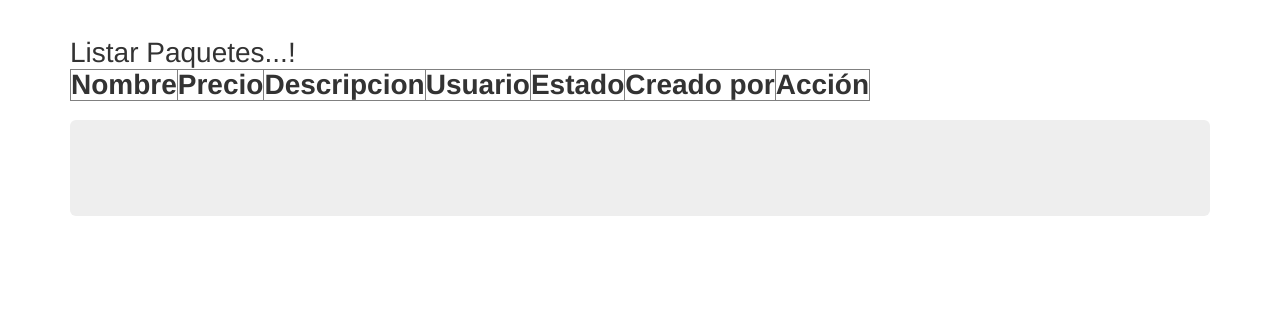
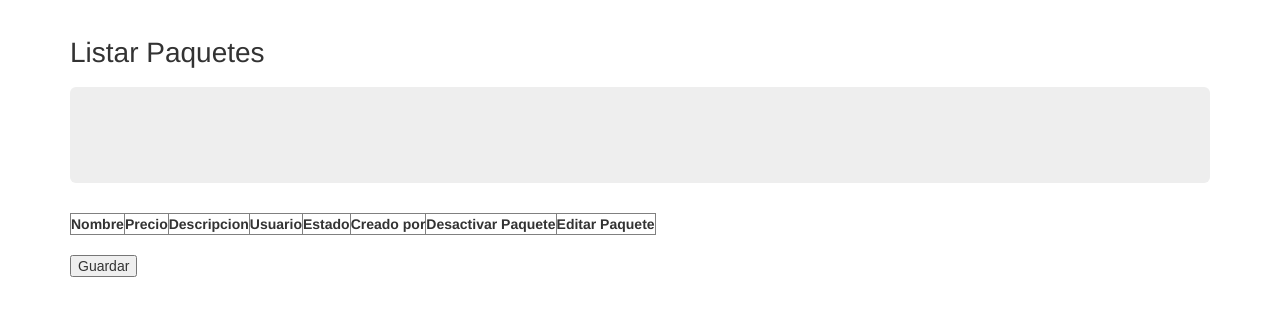
Before and after one commit to Eracleo/ppll, a Django app: page /listarpaquetes/ in a window 1280 px wide. Shown: the part 51-367 px from the top of the page. Run offline with Django 3.2, Linux system fonts and the light colour scheme; data that the repository does not hold is empty; parts of the project's set-up code (start-up, migrations or seed data) failed here and were passed over; some libraries are stand-ins or nearby versions.

Commit message:
Update listarpaquetes.html
Se modificó listarpaquetes.html para editar el formulario, y desactivar los paquetes

```diff
--- a/pyllik/templates/layout/listarpaquetes.html
+++ b/pyllik/templates/layout/listarpaquetes.html
@@ -1,5 +1,9 @@
 {% extends "layout/base.html" %}
-{% block title %}Listar Paquetes...!
+{% block title %}
+Listar Paquetes
+{% endblock %}
+
+{% block content %}
 
 	<table border="1">
       <tr>
@@ -9,7 +13,8 @@
                         <td><b>Usuario</b></td>
                         <td><b>Estado</b></td>
                         <td><b>Creado por</b></td>
-                        <td><b>Acción</b></td>
+                        <td><b>Desactivar Paquete</b></td>
+                        <td><b>Editar Paquete</b></td>
 
                   </tr>
 		{% for paquete in paquetes %}
@@ -20,9 +25,17 @@
       			<td>{{paquete.user}}</td>
       			<td>{{paquete.estado}}</td>
       			<td>{{paquete.creado}}</td>
-      			<td style="color:red">Desactivar</td>
-      			<td style="color:red">Modificar</td>
+                {% ifequal paquete.estado True %}
+      			   <td><input name="cbdesac" type="checkbox"/>Desactivar</td>
+                    {% else %}
+                        <td><input name="cbdesac" type="checkbox"/>Activar</td>
+                {% endifequal %}
+                {%if user.is_authenticated%}
+      			<td><a href="editar_paquetes/{{paquete.id}}">Editar<a/></td>
+                {% endif %}
       		</tr>
 		{% endfor %}
 	</table>
+      <br>
+      <button name="Submit" value="Submit" type="Submit">Guardar</button>
 {% endblock%}
```
